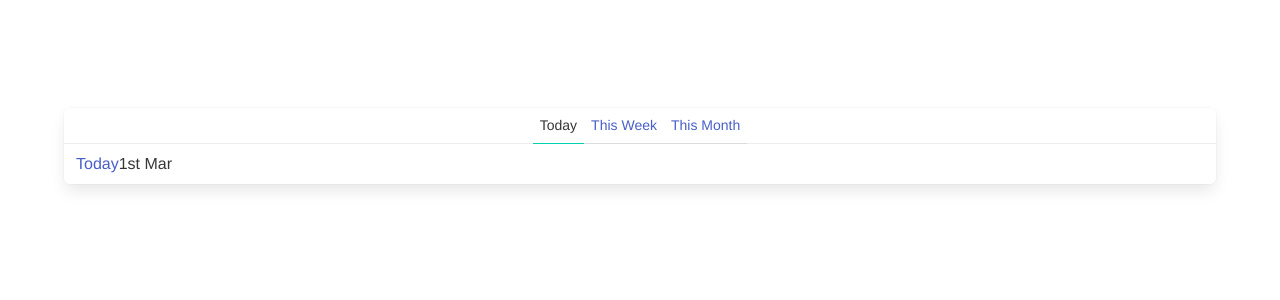
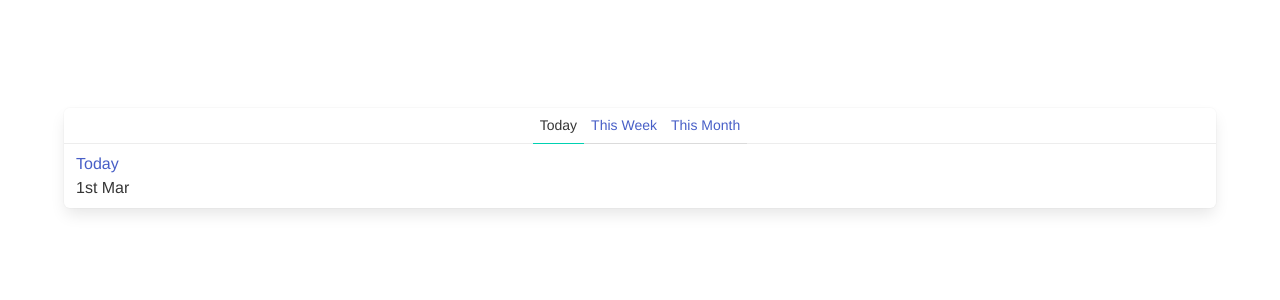
Before and after one commit to marcoarruda/vuejs3-composition-api, a Vue app: page / in a window 1280 px wide. Shown: the top 300 px of the page. Built offline with nearby package versions, Linux system fonts and the light colour scheme.

Commit message:
refactor - new component - ok

```diff
--- a/src/components/Timeline.vue
+++ b/src/components/Timeline.vue
@@ -12,10 +12,7 @@
       </a>
     </span>
 
-    <a v-for="post in posts" :key="post.id" class="panel-block">
-      <a>{{ post.title }}</a>
-      <div>{{ post.created.format("Do MMM") }}</div>
-    </a>
+    <timeline-post v-for="post in posts" :key="post.id" class="panel-block" :post="post" />
   </nav>
 </template>
 
@@ -23,11 +20,15 @@
 import { defineComponent, ref, computed } from "vue";
 import moment from "moment";
 import { today, thisWeek, thisMonth } from "../mocks";
+import TimelinePost from './TimelinePost.vue'
 
 type Period = "Today" | "This Week" | "This Month";
 
 export default defineComponent({
   name: "Timeline",
+  components: {
+    TimelinePost,
+  },
   setup() {
     const periods = ["Today", "This Week", "This Month"];
     const currentPeriod = ref<Period>("Today");
--- /dev/null
+++ b/src/components/TimelinePost.vue
@@ -0,0 +1,27 @@
+<template>
+  <a :key="post.id" class="panel-block">
+    <div class="is-flex is-flex-direction-column is-align-items-flex-start">
+      <a>{{ post.title }}</a>
+      <div>{{ post.created.format("Do MMM") }}</div>
+    </div>
+  </a>
+</template>
+
+<script lang="ts">
+import { Post } from "../mocks";
+import { defineComponent } from "vue";
+
+export default defineComponent({
+  name: "TimelinePost",
+
+  props: {
+    post: {
+      type: Object as () => Post,
+      required: true,
+    },
+  },
+});
+</script>
+
+<!-- Add "scoped" attribute to limit CSS to this component only -->
+<style scoped></style>
```
